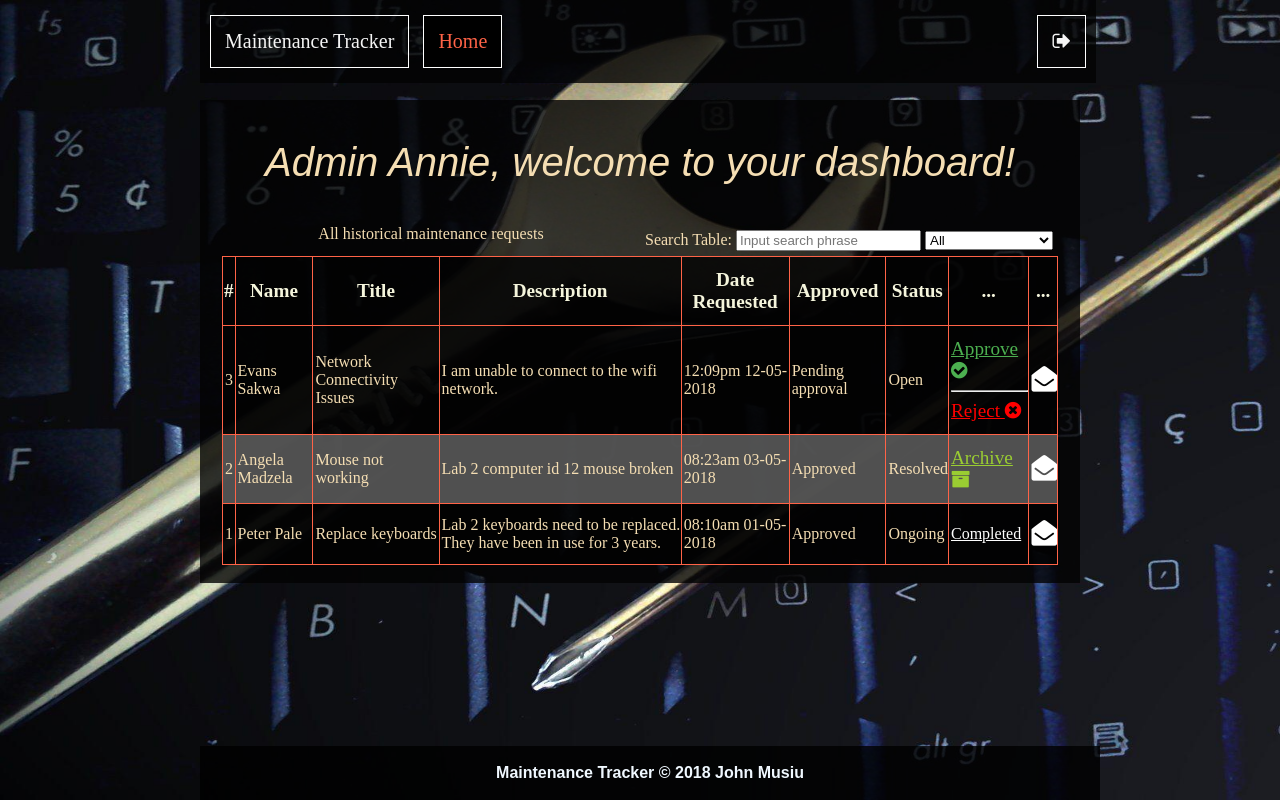
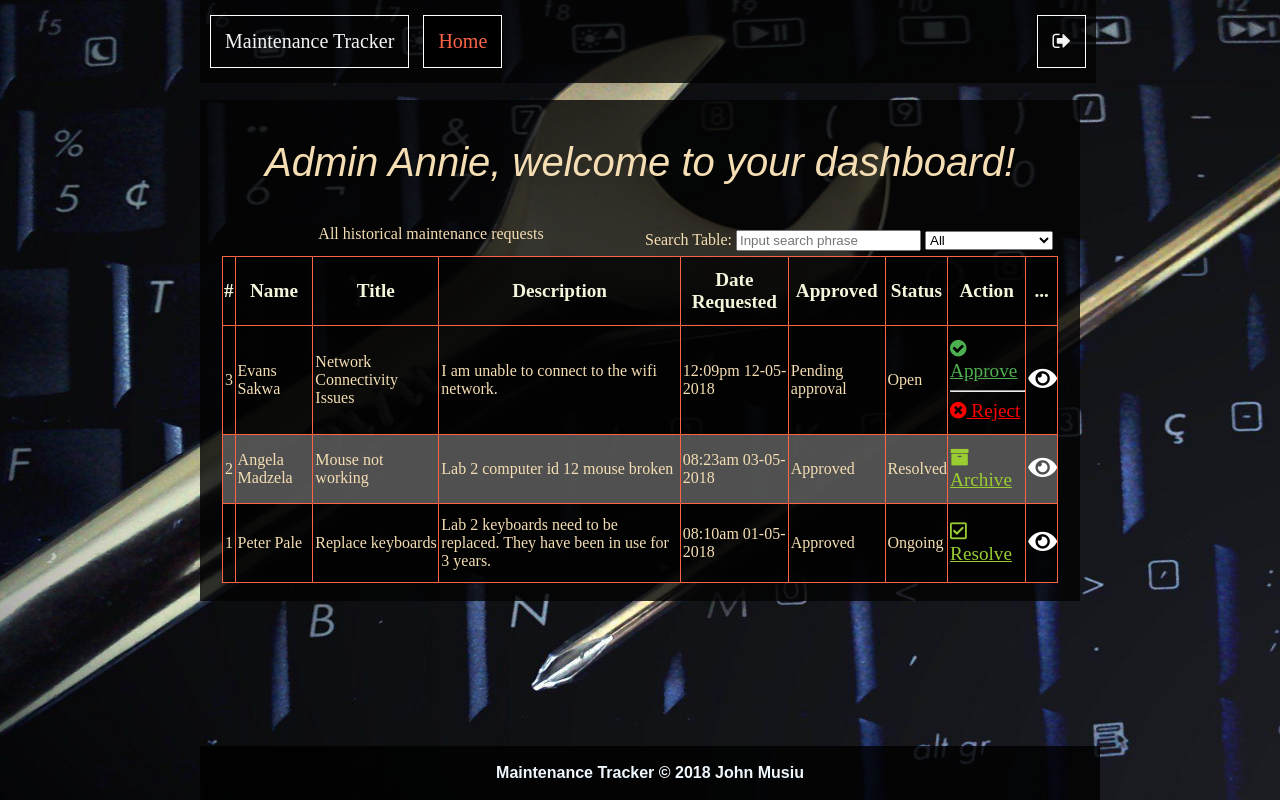
Before and after one commit to johnmusiu/Maintenance-Tracker, a Python web app: template templates/home-admin.html in a window 1280 px wide. Run offline with Jinja, Linux system fonts and the light colour scheme; the template is opened without the code that fills it, so the values that code supplies are empty; some libraries are stand-ins or nearby versions.

Commit message:
[feature #157791983] Admin can  mark a request as resolved

```diff
--- a/templates/home-admin.html
+++ b/templates/home-admin.html
@@ -47,7 +47,7 @@
                     <th>Date Requested</th>
                     <th>Approved</th>
                     <th>Status</th>
-                    <th>...</th>
+                    <th>Action</th>
                     <th>...</td>
                 </thead>
                 <tbody>
@@ -60,10 +60,10 @@
                         <td>Pending approval</td>
                         <td>Open</td>
                         <td>
-                            <a class="approve-adm" href="/approve/3">Approve <i class="fa fa-check-circle"></i></a><hr>
-                            <a class="reject-adm" href="/reject/3">Reject <i class="fa fa-times-circle"></i></a>
+                            <a class="approve-adm" href="/approve/3"><i class="fa fa-check-circle"></i> Approve </a><hr>
+                            <a class="reject-adm" href="/reject/3"><i class="fa fa-times-circle"></i> Reject </a>
                         </td>
-                        <td class="open-icon" onclick="toggleRequestDetails()"> <a href="javascript:void(0);" ><i class="fa fa-envelope-open"></i></a> </td>
+                        <td class="open-icon" onclick="toggleRequestDetails()"> <a href="javascript:void(0);" ><i class="fas fa-eye"></i></a> </td>
                     </tr>
                     <tr>
                         <td>2</td>
@@ -73,8 +73,8 @@
                         <td>08:23am 03-05-2018</td>
                         <td>Approved</td>
                         <td>Resolved</td>
-                        <td><a class="archive-adm" href="/archive/2">Archive  <i class="fa fa-archive"></i></a></td>
-                        <td class="open-icon" onclick="toggleRequestDetails()"> <a href="javascript:void(0);"><i class="fa fa-envelope-open"></i></a> </td>
+                        <td><a class="archive-adm" href="/archive/2"><i class="fa fa-archive"></i> Archive </a></td>
+                        <td class="open-icon" onclick="toggleRequestDetails()"> <a href="javascript:void(0);"><i class="fas fa-eye"></i></a> </td>
                     </tr>
                     <tr>
                         <td>1</td>
@@ -84,8 +84,8 @@
                         <td>08:10am 01-05-2018</td>
                         <td>Approved</td>
                         <td>Ongoing</td>
-                        <td><a href="">Completed</a></td>
-                        <td class="open-icon" onclick="toggleRequestDetails()"> <a href="javascript:void(0);" ><i class="fa fa-envelope-open"></i></a> </td>
+                        <td><a class="archive-adm" href="/resolve/1"><i class="far fa-check-square"></i> Resolve </a></td>
+                        <td class="open-icon" onclick="toggleRequestDetails()"> <a href="javascript:void(0);" ><i class="fas fa-eye"></i></a> </td>
                     </tr>
                 </tbody>
             </table>
```
